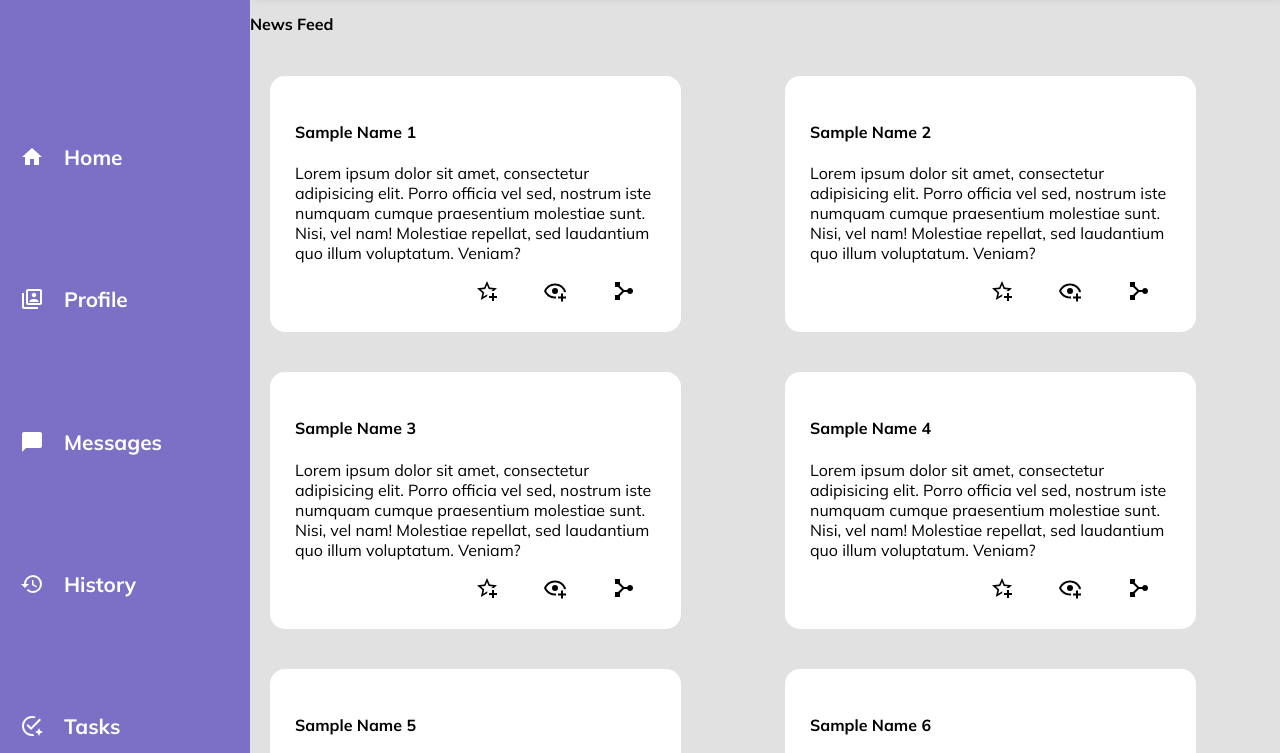
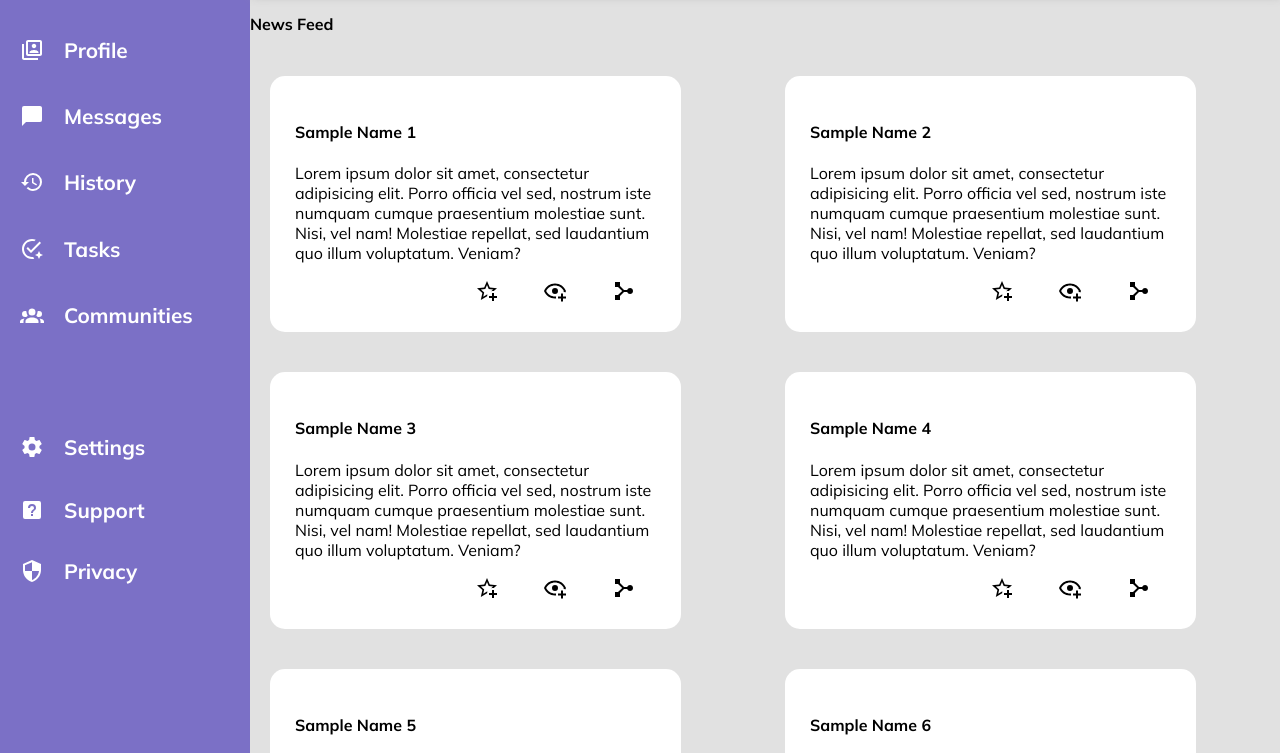
Before and after one commit to kalvintn/odin-dashboard, a plain HTML site: page index.html in a window 1280 px wide. Shown: the part 199-952 px from the top of the page. Drawn offline with Linux system fonts and the light colour scheme.

Commit message:
Fix: Dashboard stretched from new content.

```diff
--- a/index.css
+++ b/index.css
@@ -5,6 +5,7 @@
 }
 body {
     font-family: "Mulish", sans-serif;
+    background-color: var(--main-color);
     padding: 0;
     margin: 0;
     box-sizing: border-box;
@@ -33,6 +34,7 @@ nav {
     grid-template-columns: 1fr;
 
     min-width: 250px;
+    height: 100vh;
 }
 nav .icon-group {
     display: flex;
```
